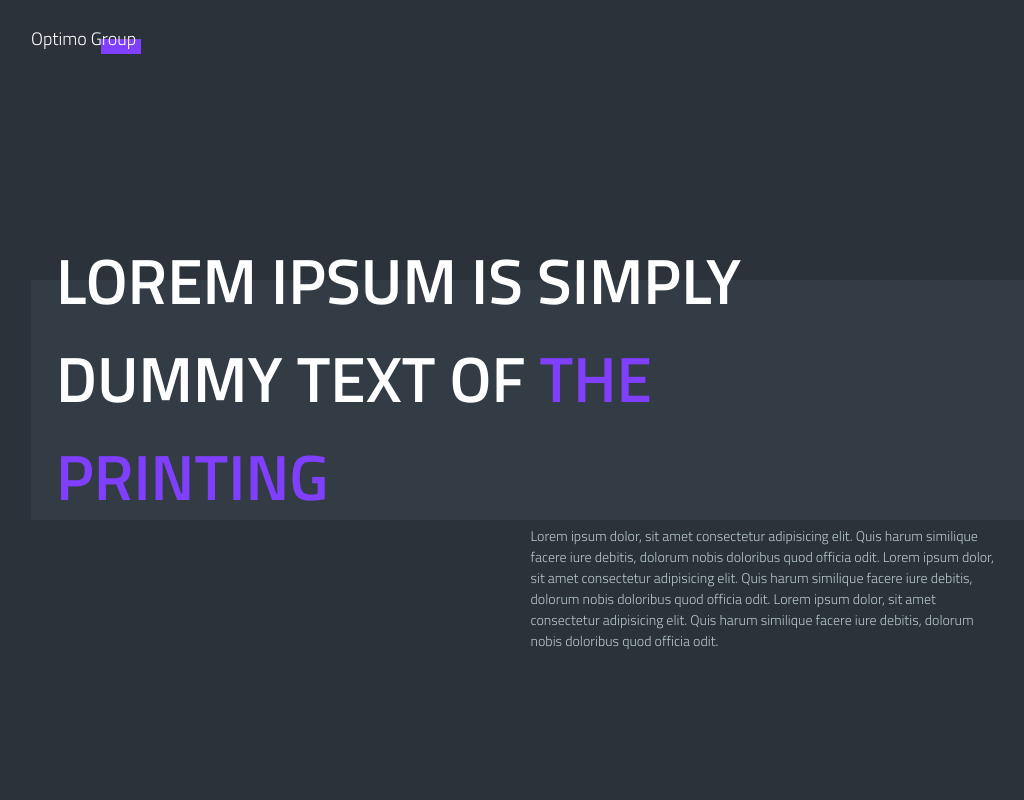
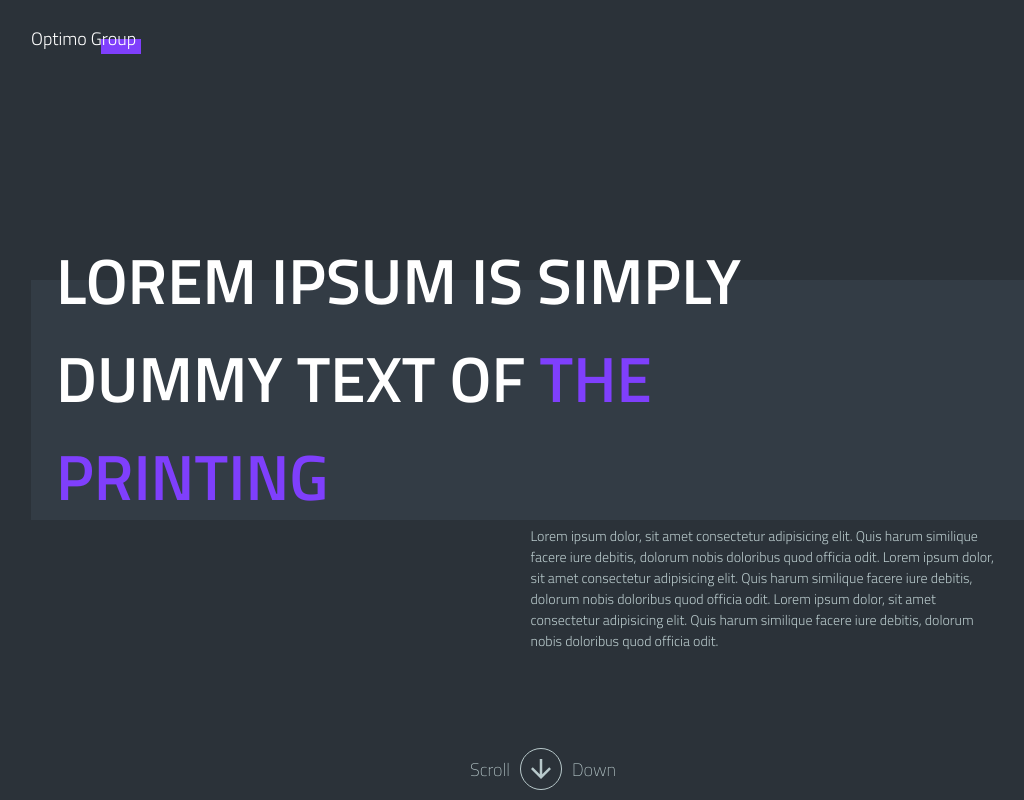
Before and after one commit to Optimogroupio/optimo-group-website, a Next.js app: page / in a window 1280 px wide. Shown: the top 800 px of the page, without its empty margins (97-1121 px from the left). Built offline with nearby package versions, Linux system fonts and the light colour scheme.

Commit message:
scroll down animation

```diff
--- a/pages/index.js
+++ b/pages/index.js
@@ -2,13 +2,15 @@ import Head from 'next/head'
 import Header from '../components/Header'
 import styles from '/styles/pages/Home.module.css'
 import { motion, useTransform, useViewportScroll } from 'framer-motion'
+import Image from 'next/image'
 
 export default function Home() {
     const { scrollY } = useViewportScroll()
-    const expandWidth = useTransform(scrollY, [0, 600], ['80vw', '100vw'])
-    const expandHeight = useTransform(scrollY, [0, 600], ['30vh', '100vh'])
-    const top = useTransform(scrollY, [0, 600], ['35%', '0%'])
-    const left = useTransform(scrollY, [0, 600], ['10%', '0%'])
+    const expandWidth = useTransform(scrollY, [0, 400], ['80vw', '100vw'])
+    const expandHeight = useTransform(scrollY, [0, 400], ['30vh', '100vh'])
+    const top = useTransform(scrollY, [0, 400], ['35%', '0%'])
+    const left = useTransform(scrollY, [0, 400], ['10%', '0%'])
+    const opacity = useTransform(scrollY, [0, 400], [1, 0])
 
     return (
         <>
@@ -32,6 +34,23 @@ export default function Home() {
                         left: left
                     }}
                 />
+                <motion.div
+                    className={styles.scrollDown}
+                    style={{
+                        opacity: opacity
+                    }}
+                >
+                    <span>Scroll</span>
+                    <div>
+                        <Image
+                            src="/icons/arrow_downward.svg"
+                            alt="Scroll Down"
+                            width={30}
+                            height={30}
+                        />
+                    </div>
+                    <span>Down</span>
+                </motion.div>
             <div className={styles.container}>
                 {/* Hero */}
                 <div className={styles.heroBlock}>
--- a/styles/pages/Home.module.css
+++ b/styles/pages/Home.module.css
@@ -49,6 +49,35 @@
     height: 100%;
     background-color: var(--highlight-color);
 }
+.scrollDown{
+    position: fixed;
+    z-index: 999;
+    bottom: 10px;
+    display: flex;
+    flex-direction: row;
+    align-items: center;
+    justify-content: center;
+    gap: 10px;
+    margin-right: auto;
+    margin-left: auto;
+    width: 100%;
+}
+.scrollDown div{
+    position: relative;
+    display: flex;
+    justify-content: center;
+    align-items: center;
+    width: 40px;
+    height: 40px;
+    border-radius: 100%;
+    border: 1px solid var(--text-color);
+}
+.scrollDown span{
+    font-size: 18px;
+    font-weight: 200;
+    color: var(--text-color);
+}
+/* Hero Block */
 .heroBlock{
     display: flex;
     flex-direction: column;
```
Also changed, not shown: public/icons/arrow_downward.svg (added).
